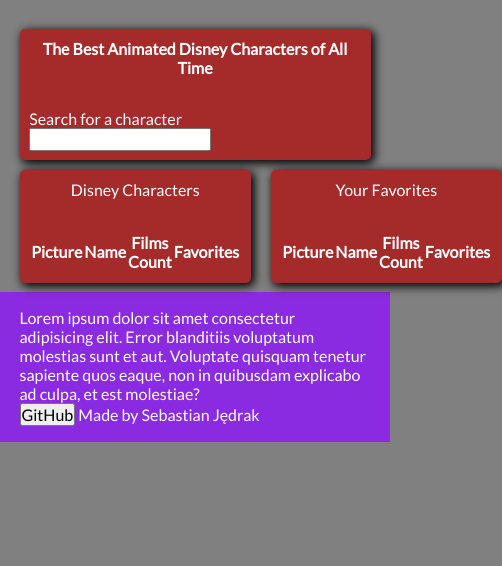
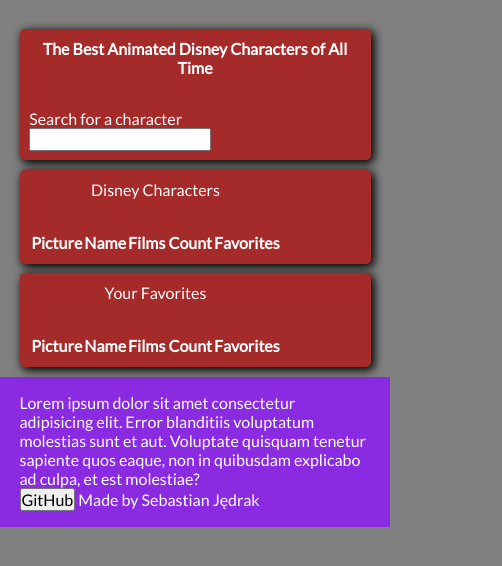
Before and after one commit to SebastianJedrak/Disney, a website built with Parcel: page index.html in a window 390 px wide. Shown: the part 144-710 px from the top of the page, 502 px wide, since content can reach past the window. Built offline with nearby package versions, Linux system fonts and the light colour scheme; no server answers.

Commit message:
improved responsiveness

```diff
--- a/style.css
+++ b/style.css
@@ -46,10 +46,15 @@
   justify-content: space-between;
 }
 
+@media (max-width: 650px) {
+  .row-container {
+    flex-wrap: wrap;
+  }
+}
+
 .align-bottom-container {
   align-items: end;
 }
-
 
 .card {
   width: 100%;
@@ -67,7 +72,6 @@
 
 /* HEADER */
 
-
 header {
   margin-bottom: 2.5vw;
 }
@@ -80,7 +84,6 @@
 nav span {
   margin-right: 1rem;
 }
-
 
 /* IMG */
 
```
